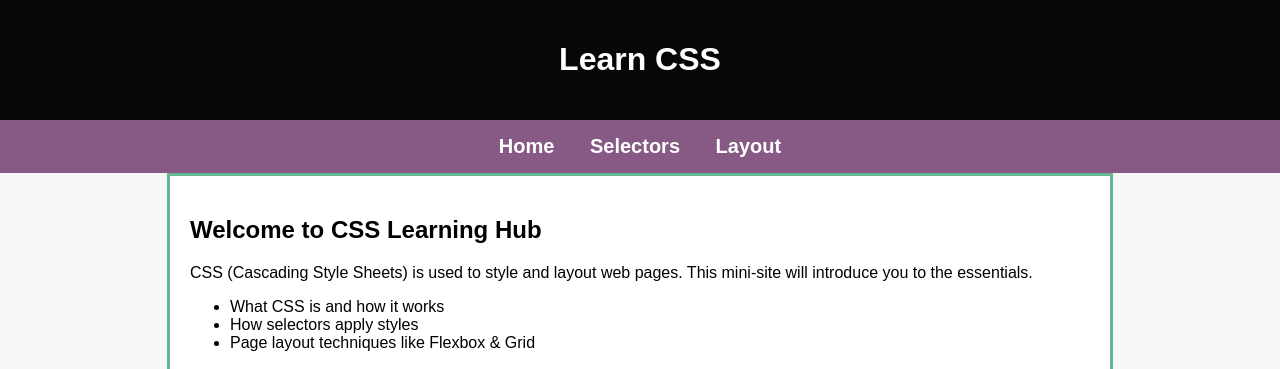
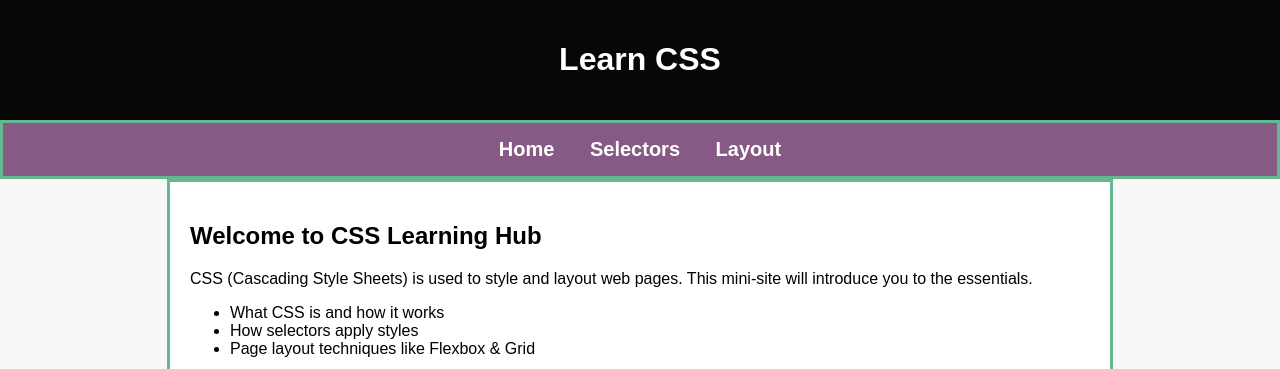
Before and after one commit to dfranciscoweb110/dfranciscoweb110.github.io, a plain HTML site: page WEB110/finalproject/index.html in a window 1280 px wide. Shown: the top 369 px of the page. Drawn offline with Linux system fonts and the light colour scheme.

Commit message:
Update style.css

```diff
--- a/WEB110/finalproject/style.css
+++ b/WEB110/finalproject/style.css
@@ -15,6 +15,7 @@ nav {
   padding: 15px;
   text-align: center;
   font-size: 20px;
+  border: 3px solid #65b791;
 }
 
 nav a {
```
